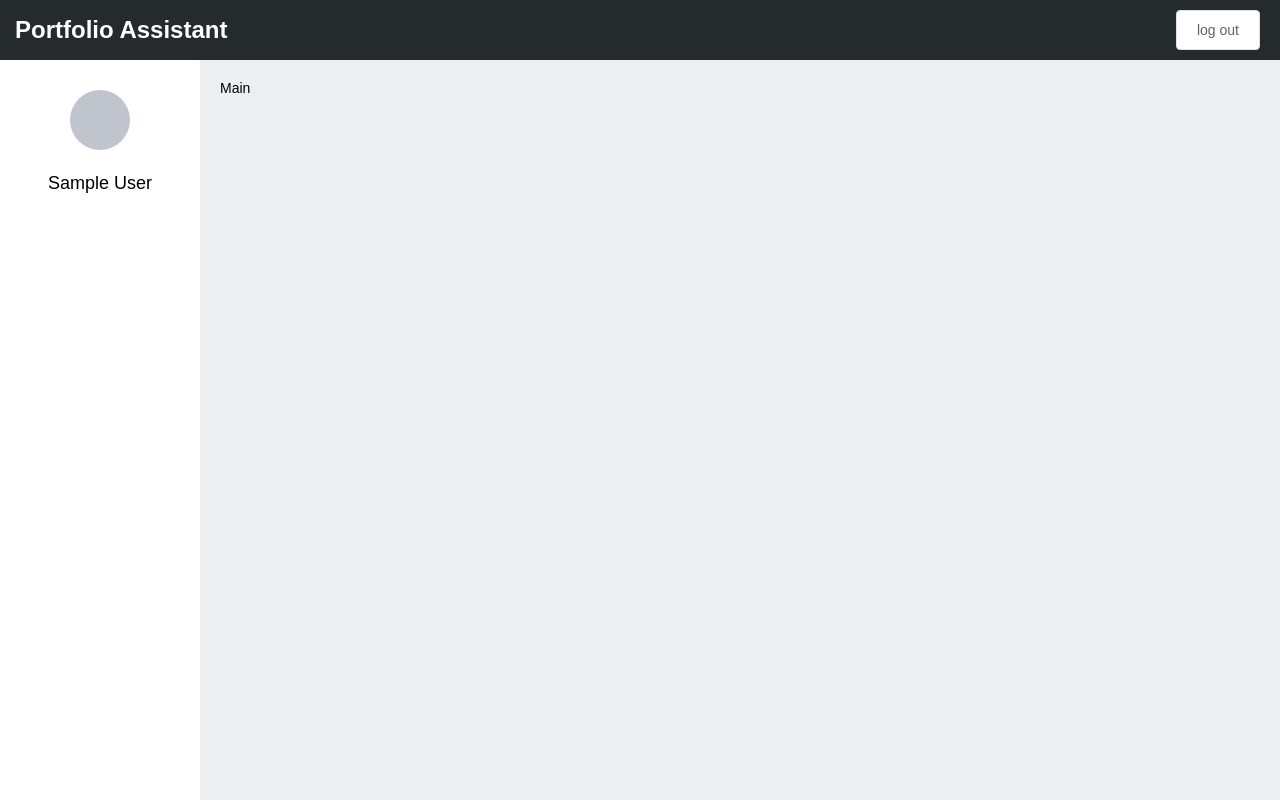
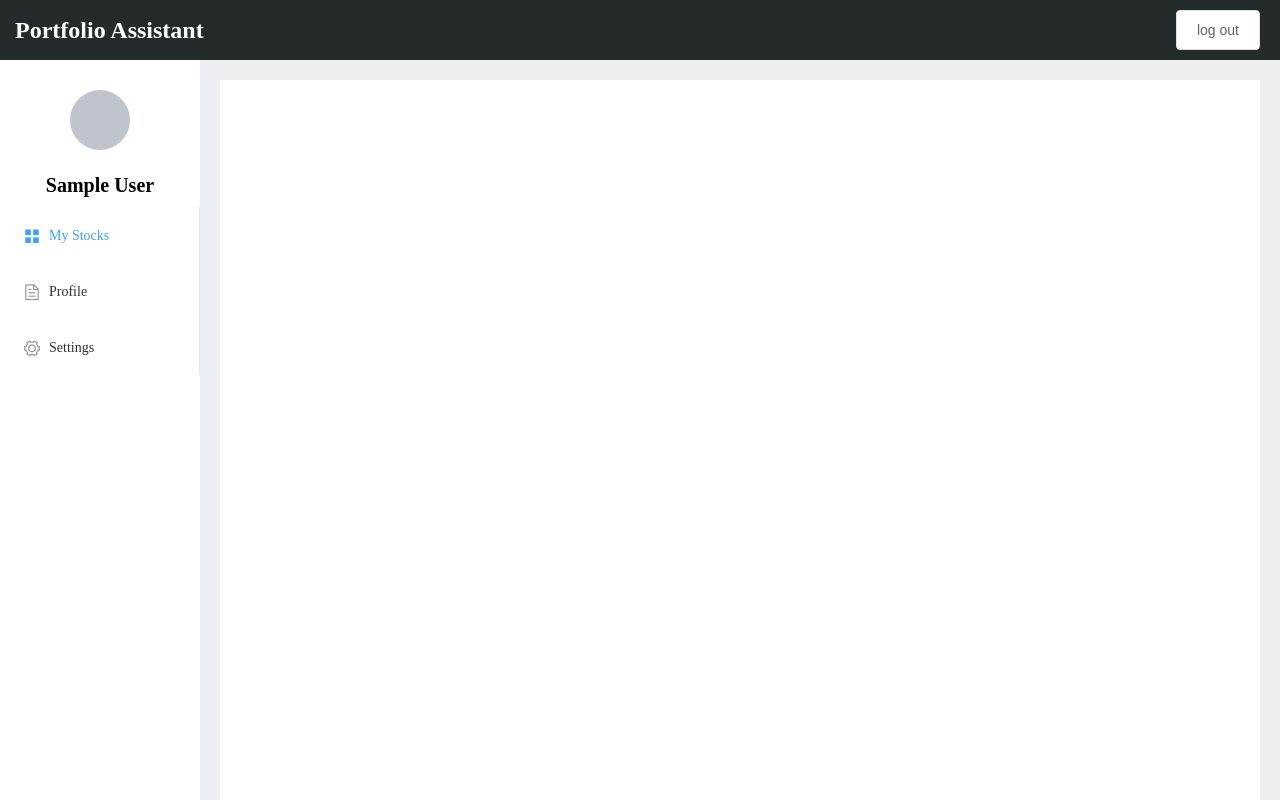
Before and after one commit to gtalarico/django-vue-template, a Vue app: page /home in a window 1280 px wide. Built offline with nearby package versions, Linux system fonts and the light colour scheme; no server answers; sample sign-in values are in the browser's storage.

Commit message:
alter home view

```diff
--- a/src/assets/css/style.css
+++ b/src/assets/css/style.css
@@ -1,7 +1,7 @@
 html,
 body,
 #app {
-    font-family: Arial, Helvetica, sans-serif;
+    /* font-family: Arial, Helvetica, sans-serif; */
     font-size: 14px;
     /* background: #0069ff; */
     height: 100%;
--- /dev/null
+++ b/src/components/Profile.vue
@@ -0,0 +1,12 @@
+<template>
+  <div>
+    <p>Profile</p>
+    <!-- <router-link to="/login">Go Back to Login</router-link> -->
+  </div>
+</template>
+
+<script>
+export default {
+  name: "profile",
+};
+</script>
--- /dev/null
+++ b/src/components/Setting.vue
@@ -0,0 +1,12 @@
+<template>
+  <div>
+    <p>setting</p>
+    <!-- <router-link to="/login">Go Back to Login</router-link> -->
+  </div>
+</template>
+
+<script>
+export default {
+  name: "setting",
+};
+</script>
--- a/src/router/router.js
+++ b/src/router/router.js
@@ -4,7 +4,8 @@ import Home from '@/views/Home'
 import Login from '@/views/Login'
 import SignUp from '@/views/SignUp'
 import PageNotFound from '@/components/PageNotFound'
-
+import Profile from '@/components/Profile'
+import Setting from '@/components/Setting'
 Vue.use(Router)
 
 let baseRoutes = [
@@ -15,7 +16,19 @@ let baseRoutes = [
   {
     path: '/home',
     name: 'Home',
-    component: Home
+    component: Home,
+    children: [
+      {
+        path: 'profile',
+        name: 'Profile',
+        component: Profile
+      },
+      {
+        path: 'setting',
+        name: 'Setting',
+        component: Setting
+      }
+    ]
   },
   {
     path: '/login',
--- a/src/views/Home.vue
+++ b/src/views/Home.vue
@@ -8,17 +8,39 @@
       <el-aside width="200px">
         <el-row>
           <div class="avatar">
-            <el-avatar :size="60" :src="imageUrl"></el-avatar>
+            <el-avatar
+              :size="60"
+              :src="imageUrl"
+              @click.native="Profile"
+            ></el-avatar>
           </div>
         </el-row>
         <el-row>
           <div class="name">
-            <span fontsize="24px">{{ name }}</span>
+            <span>{{ name }}</span>
           </div>
         </el-row>
+        <el-row>
+          <el-menu default-active="1" class="el-menu-vertical-demo" router>
+            <el-menu-item index="1">
+              <i class="el-icon-menu"></i>
+              <span slot="title">My Stocks</span>
+            </el-menu-item>
+            <el-menu-item index="2" route="/home/profile">
+              <i class="el-icon-document"></i>
+              <span slot="title">Profile</span>
+            </el-menu-item>
+            <el-menu-item index="3" route="/home/setting">
+              <i class="el-icon-setting"></i>
+              <span slot="title">Settings</span>
+            </el-menu-item>
+          </el-menu>
+        </el-row>
       </el-aside>
-
-      <el-main>Main</el-main>
+      <el-main>
+        <div><router-view></router-view></div>
+        <!-- <router-view></router-view> -->
+      </el-main>
     </el-container>
   </el-container>
 </template>
@@ -35,12 +57,19 @@ export default {
       removeItem("user");
       this.$router.push("/login");
     },
+    Profile() {
+      this.$router.push("/profile");
+    },
   },
   data() {
     return {
       name: getStore("user").name,
       imageUrl: getStore("user").imageUrl,
       email: getStore("user").email,
+      investment_horizon: 0,
+      long_tax_rate: 0,
+      short_tax_rate: 0,
+      stocks: [],
     };
   },
   created() {
@@ -48,6 +77,9 @@ export default {
       .get("/profile?id=" + 123)
       .then((res) => {
         console.log(res);
+        this.investment_horizon = res.data.investment_horizon;
+        this.long_tax_rate = res.data.long_tax_rate;
+        this.short_tax_rate = res.data.short_tax_rate;
       })
       .catch((err) => {
         console.error(err);
@@ -90,14 +122,36 @@ export default {
 
 .el-main
   background-color: #ECEEF1
+  > div
+    padding: 15px
+    background-color: #fff
+    height: 100%
 
 .avatar
   padding: 10px
   padding-top: 30px
   text-align: center
+  > el-avatar :hover
+    box-shadow: 10px 10px 5px #888888
 
 .name
   padding-top: 10px
+  padding-bottom: 10px
   text-align: center
+  font-size: 20px
+  font-weight: bold
+
+.aside-text
+  padding-top: 50px
+  padding-left: 15px
   font-size: 18px
+  // font-weight: bold
+
+.aside-render-text
+  padding-top: 10px
+  padding-left: 15px
+  font-size: 18px
+  font-family: Arial
+  font-weight: bold
+  color: #01B0FF
 </style>
```
